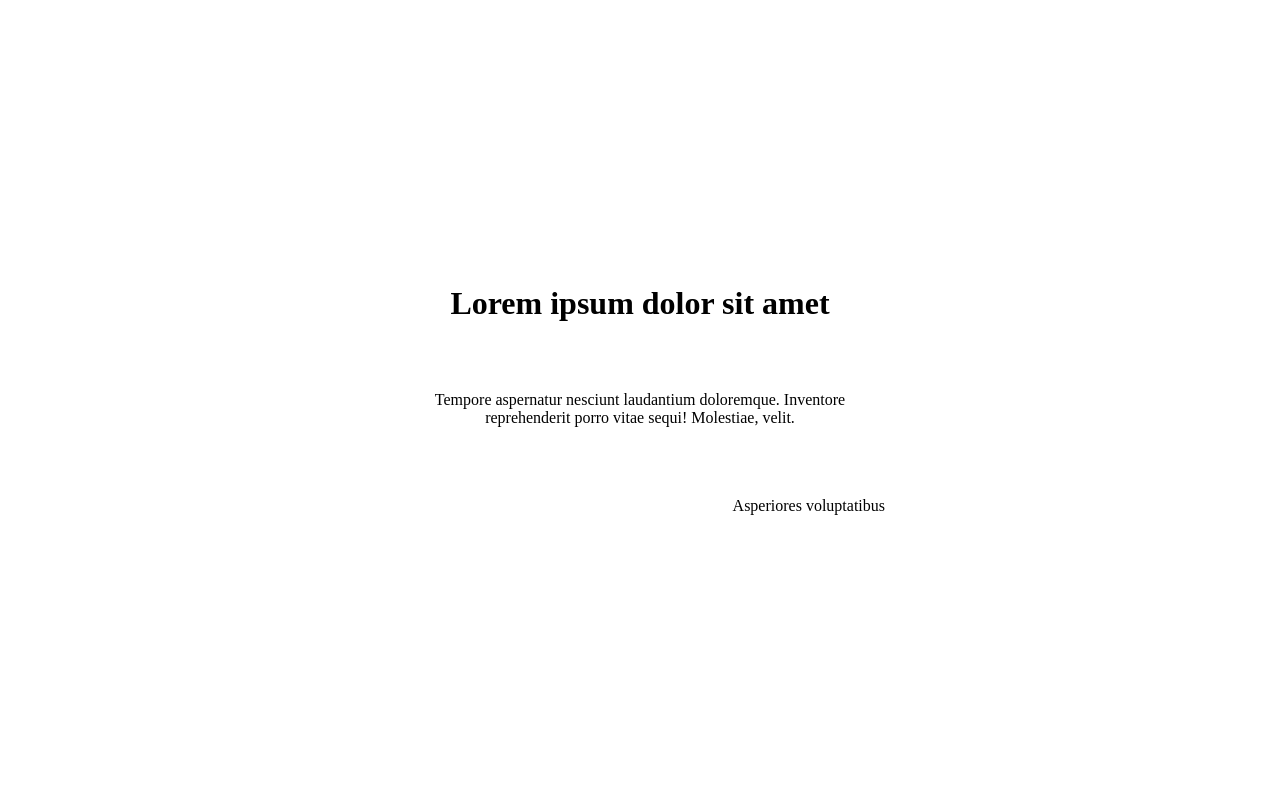
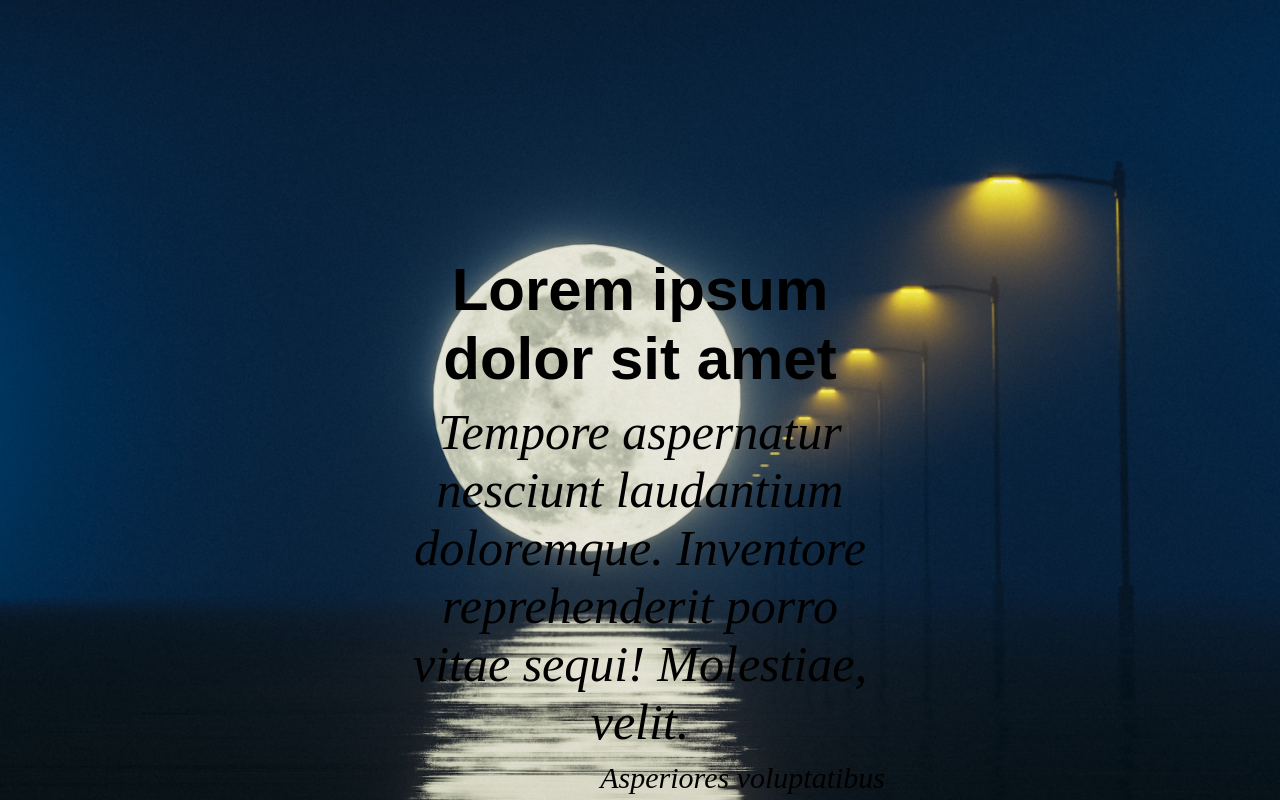
Before and after one commit to JoaoPedroCordoba/Cores-e-fundos, a plain HTML site: page index.html in a window 1280 px wide. Drawn offline with Linux system fonts and the light colour scheme.

Commit message:
finalizado

```diff
--- a/index.html
+++ b/index.html
@@ -3,7 +3,7 @@
 <head>
     <meta charset="UTF-8">
     <meta name="viewport" content="width=device-width, initial-scale=1.0">
-    <meta name="author" content="Ermogenes Palacio">
+    <meta name="author" content="João Pedro">
     <meta name="description" content="Template para solução de exercícios, contendo um texto artístico aa ser estilizado">
     <meta name="keywords" content="html, css, dev web, etec adolpho berezin, professor ermogenes palacio, professor diego neri, github pages, exercício, solução">
     <title>Lorem Ipsum estilizado | Dev Web</title>
--- a/style.css
+++ b/style.css
@@ -1,14 +1,33 @@
 body {
+    color:dimgrey;
+    background-image: url(imagens/pramod-tiwari-851ipbF9-nE-unsplash.jpg);
+    background-size: cover;
+    height: 100vh;
+    background-repeat: no-repeat;
+    background-position: center;
 }
 
 main#container {
+    color: black;
+
 }
 
 h1.titulo {
+    font-family: fantasy;
+
+    font-weight: bold;
+    font-size: 60px;
+
+
 }
 
 p.frase {
+    font-style: italic;
+    font-size: 50px;
+
 }
 
 p.autor {
+    font-style: oblique;
+    font-size: 30px;
 }
```
Also changed, not shown: imagens/pramod-tiwari-851ipbF9-nE-unsplash.jpg (added), 1 other file.
